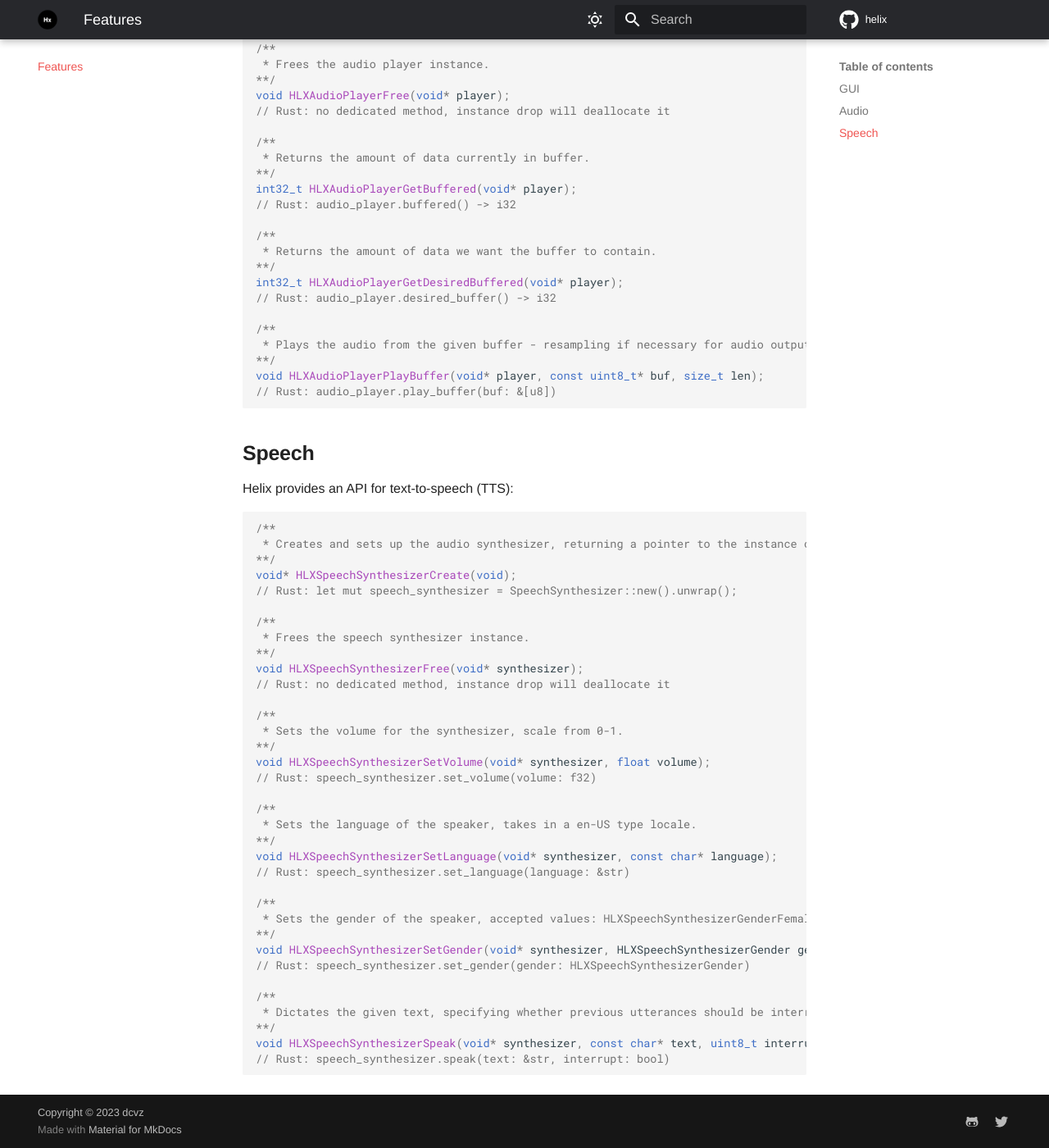
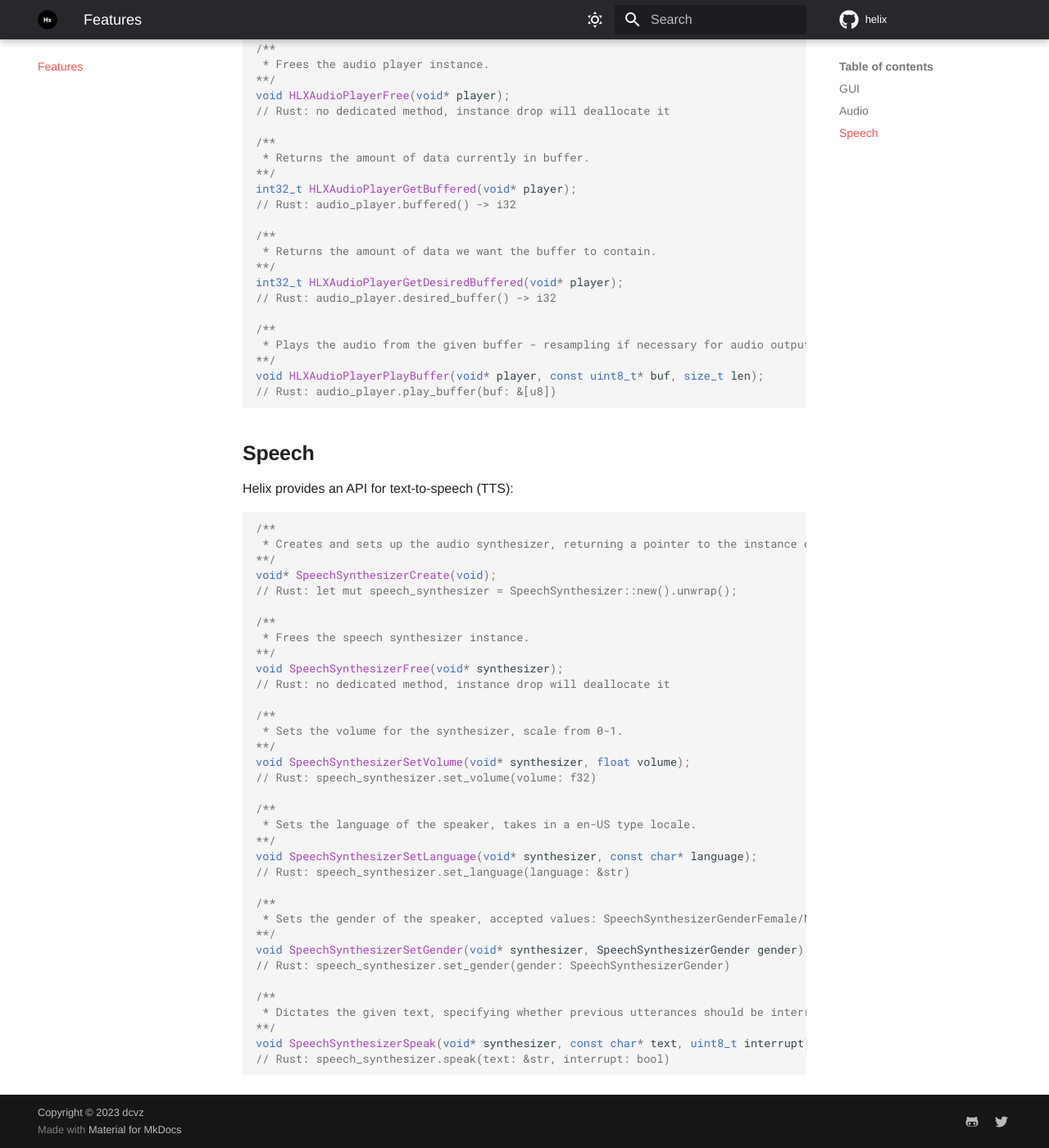
Before and after one commit to retrofoundry/helix, an MkDocs documentation site: the page built from docs/features.md, in a window 1280 px wide and 1400 px high, scrolled down 1167 px. Shown: the whole window at 82% size. Built offline with MkDocs 1.6.1 and Material for MkDocs 9.7.7, drawn with Linux system fonts in a browser that asks for light colours; comment, search, counter and statistics services are not loaded; the version menu is left out; some of the changed text lies outside the part shown.

Commit message:
[Chore] Remove HLX prefix

````diff
--- a/docs/features.md
+++ b/docs/features.md
@@ -78,36 +78,36 @@ Helix provides an API for text-to-speech (TTS):
 /**
  * Creates and sets up the audio synthesizer, returning a pointer to the instance or nullptr if creation failed
 **/
-void* HLXSpeechSynthesizerCreate(void);
+void* SpeechSynthesizerCreate(void);
 // Rust: let mut speech_synthesizer = SpeechSynthesizer::new().unwrap();
 
 /**
  * Frees the speech synthesizer instance.
 **/
-void HLXSpeechSynthesizerFree(void* synthesizer);
+void SpeechSynthesizerFree(void* synthesizer);
 // Rust: no dedicated method, instance drop will deallocate it
 
 /**
  * Sets the volume for the synthesizer, scale from 0-1.
 **/
-void HLXSpeechSynthesizerSetVolume(void* synthesizer, float volume);
+void SpeechSynthesizerSetVolume(void* synthesizer, float volume);
 // Rust: speech_synthesizer.set_volume(volume: f32)
 
 /**
  * Sets the language of the speaker, takes in a en-US type locale.
 **/
-void HLXSpeechSynthesizerSetLanguage(void* synthesizer, const char* language);
+void SpeechSynthesizerSetLanguage(void* synthesizer, const char* language);
 // Rust: speech_synthesizer.set_language(language: &str)
 
 /**
- * Sets the gender of the speaker, accepted values: HLXSpeechSynthesizerGenderFemale/Male/Neutral.
+ * Sets the gender of the speaker, accepted values: SpeechSynthesizerGenderFemale/Male/Neutral.
 **/
-void HLXSpeechSynthesizerSetGender(void* synthesizer, HLXSpeechSynthesizerGender gender);
-// Rust: speech_synthesizer.set_gender(gender: HLXSpeechSynthesizerGender)
+void SpeechSynthesizerSetGender(void* synthesizer, SpeechSynthesizerGender gender);
+// Rust: speech_synthesizer.set_gender(gender: SpeechSynthesizerGender)
 
 /**
  * Dictates the given text, specifying whether previous utterances should be interrupted.
 **/
-void HLXSpeechSynthesizerSpeak(void* synthesizer, const char* text, uint8_t interrupt);
+void SpeechSynthesizerSpeak(void* synthesizer, const char* text, uint8_t interrupt);
 // Rust: speech_synthesizer.speak(text: &str, interrupt: bool)
 ```
````
Also changed, not shown: other parts of docs/features.md (+3 -3 lines), 9 other files.
